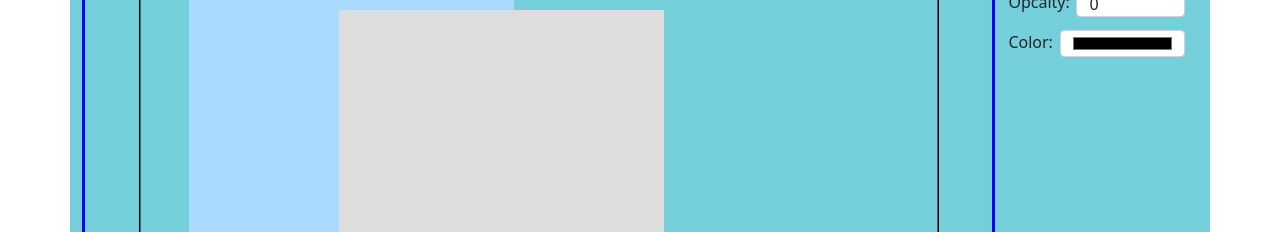
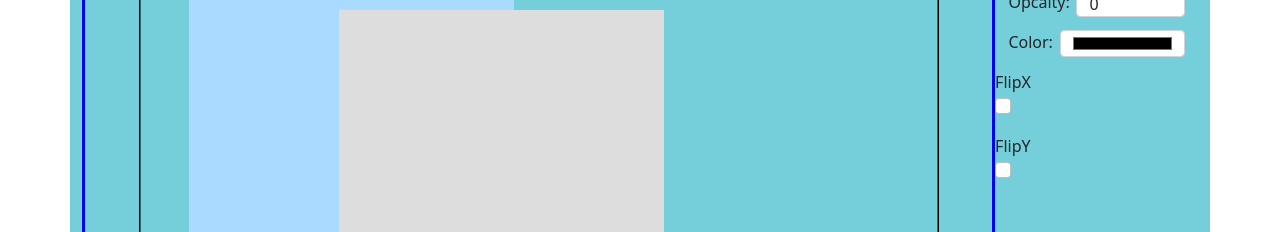
Before and after one commit to goldentoaste/bf1EmblemMaker, a React (Create React App) app in the folder emblem_maker/: page / in a window 1280 px wide. Shown: the part 143-375 px from the top of the page. Built offline with nearby package versions, Linux system fonts and the light colour scheme.

Commit message:
check box

```diff
--- a/emblem_maker/src/App.js
+++ b/emblem_maker/src/App.js
@@ -7,8 +7,9 @@ import ButtonGroup from 'react-bootstrap/ButtonGroup';
 import Stack from 'react-bootstrap/Stack';
 import CanvasController from './canvasController';
 
-import { CanvasObj,Vector2} from './canvasObj';
+import { CanvasObj, Vector2 } from './canvasObj';
 import Canvas from './canvas';
+import Form from 'react-bootstrap/Form'
 
 const print = (...item) => {
     console.log(...item)
@@ -131,10 +132,10 @@ function App() {
                                 onChange={(e) => {
                                     if (currentObj.current) {
                                         currentObj.current.angle = parseFloat(Vector2.d2r(e.target.value));
-                                    setAngle( parseFloat(e.target.value));
+                                        setAngle(parseFloat(e.target.value));
                                     }
                                 }
-                            }/>
+                                } />
                         </div>
 
                         <div>
@@ -144,10 +145,10 @@ function App() {
                                 onChange={(e) => {
                                     if (currentObj.current) {
                                         currentObj.current.opacity = Math.min(1, Math.max(0, parseFloat(e.target.value)));
-                                    setOpacity( parseFloat(e.target.value))
+                                        setOpacity(parseFloat(e.target.value))
                                     }
                                 }
-                            }/>
+                                } />
                         </div>
 
                         <div>
@@ -162,6 +163,20 @@ function App() {
                                 }
                             />
                         </div>
+                        <Form>
+                            {['checkbox'].map((type) => (
+                                <div className="mb-3">
+                                    <label>FlipX</label>
+                                   <Form.Check/>
+                                </div>
+                            ))}
+                            {['checkbox'].map((type) => (
+                                <div className="mb-3">
+                                    <label>FlipY</label>
+                                   <Form.Check/>
+                                </div>
+                            ))}
+                        </Form>
                     </div>
                     <div class="List">
                         <p>List</p>
```
Lines whose indentation alone changed are shown as unchanged.
